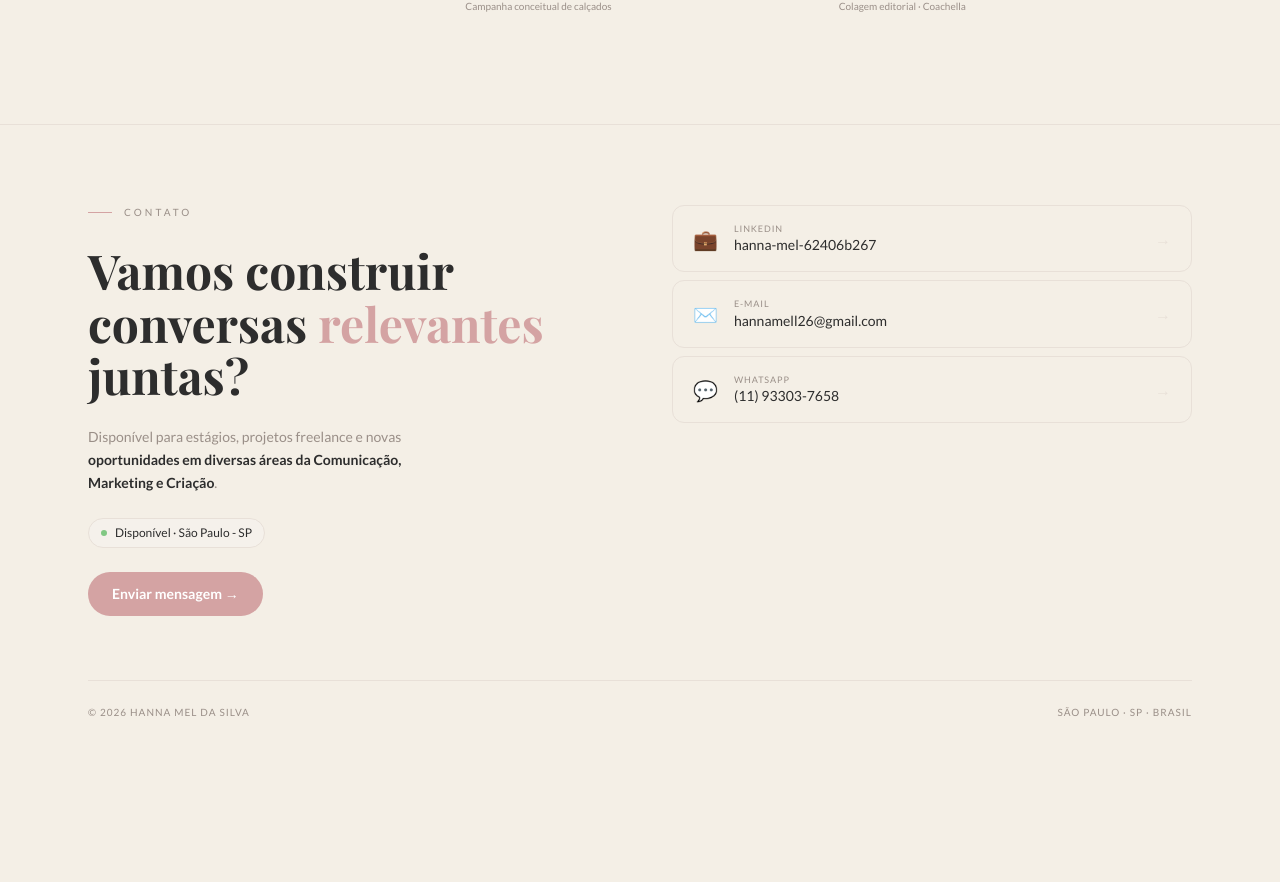
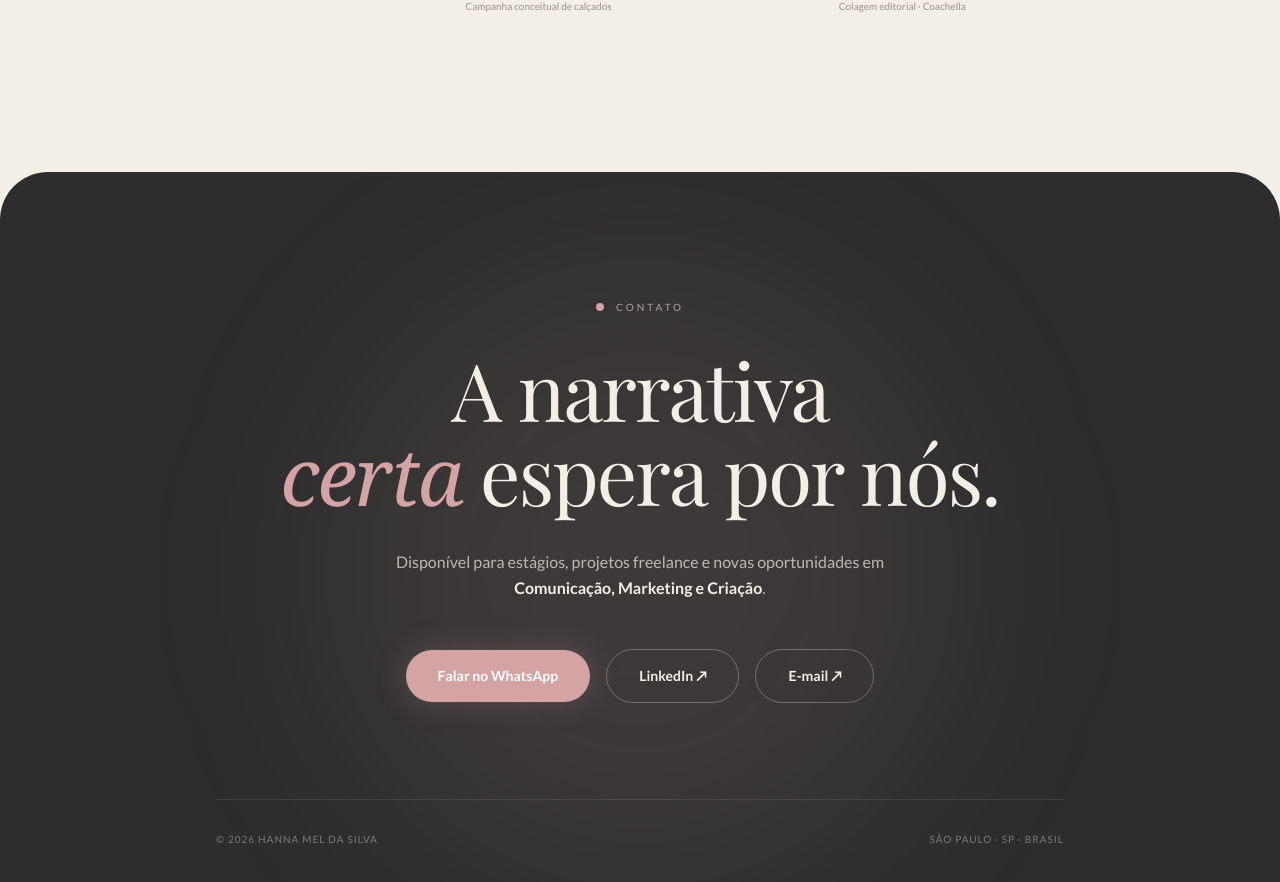
Before and after one commit to martins4936/portfolio-hanna, a Next.js app: page / in a window 1280 px wide. Shown: the part 2679-3561 px from the top of the page. Before the commit the page ends 3479 px from the top, so only its background shows below. Built offline with nearby package versions, Linux system fonts and the light colour scheme.

Commit message:
feat: redesign footer to Dark Minimalist concept for higher visual impact

```diff
--- a/components/Footer.tsx
+++ b/components/Footer.tsx
@@ -2,122 +2,88 @@
 
 import { useRef } from "react";
 import { motion, useInView } from "framer-motion";
-
-const links = [
-  { emoji: "💼", label: "LinkedIn",  handle: "hanna-mel-62406b267",  href: "https://www.linkedin.com/in/hanna-mel-62406b267/" },
-  { emoji: "✉️", label: "E-mail",    handle: "hannamell26@gmail.com", href: "mailto:hannamell26@gmail.com" },
-  { emoji: "💬", label: "WhatsApp",  handle: "(11) 93303-7658",       href: "https://wa.me/5511933037658" },
-];
 
 export default function Footer() {
   const ref = useRef<HTMLDivElement>(null);
   const inView = useInView(ref, { once: true, margin: "-60px" });
 
   return (
-    <footer id="contato" ref={ref} className="border-t border-[#E8E0D8] py-20">
-      <div className="max-w-6xl mx-auto px-6">
-        <div className="grid md:grid-cols-2 gap-16 items-start">
+    <footer id="contato" ref={ref} className="bg-[#2D2D2D] py-24 sm:py-32 rounded-t-[40px] md:rounded-t-[3rem] relative overflow-hidden mt-12">
 
-          {/* ── Headline ── */}
+      {/* Background Aura (brilho rosado sutil no fundo) */}
+      <div className="absolute top-1/2 left-1/2 -translate-x-1/2 -translate-y-1/2 w-[600px] h-[600px] bg-[#D4A3A3]/10 blur-[100px] rounded-full pointer-events-none"></div>
+
+      <div className="max-w-4xl mx-auto px-6 relative z-10 flex flex-col items-center text-center">
+
+        {/* Label */}
         <motion.div
-            initial={{ opacity: 0, y: 24 }}
+          initial={{ opacity: 0, y: 20 }}
           animate={inView ? { opacity: 1, y: 0 } : {}}
           transition={{ duration: 0.6 }}
-            className="flex flex-col gap-6"
+          className="flex items-center gap-3 mb-8"
         >
-            <div className="flex items-center gap-3">
-              <span className="w-6 h-px bg-[#D4A3A3]" />
-              <span className="text-[10px] tracking-[0.3em] uppercase text-[#9A8F88]">Contato</span>
-            </div>
+          <span className="w-2 h-2 rounded-full bg-[#D4A3A3]" />
+          <span className="text-[10px] tracking-[0.3em] uppercase text-[#F4EFE6]/60">Contato</span>
+        </motion.div>
 
-            <h2 className="font-[family-name:var(--font-display)] font-bold text-4xl md:text-5xl text-[#2D2D2D] leading-[1.1]">
-              Vamos construir<br />
-              conversas{" "}
-              <span className="text-[#D4A3A3]">relevantes</span>
-              <br />juntas?
-            </h2>
+        {/* Headline GIGANTE */}
+        <motion.h2
+          initial={{ opacity: 0, y: 30 }}
+          animate={inView ? { opacity: 1, y: 0 } : {}}
+          transition={{ duration: 0.7, delay: 0.1 }}
+          className="font-[family-name:var(--font-display)] text-5xl sm:text-7xl md:text-[5rem] text-[#F4EFE6] leading-[1.05] mb-8 tracking-tight"
+        >
+          A narrativa <br className="hidden sm:block" />
+          <span className="text-[#D4A3A3] italic font-serif">certa</span> espera por nós.
+        </motion.h2>
 
-            <p className="text-sm text-[#9A8F88] leading-relaxed max-w-[340px]">
-              Disponível para estágios, projetos freelance e novas{" "}
-              <span className="font-semibold text-[#2D2D2D]">
-                oportunidades em diversas áreas da Comunicação, Marketing e Criação
-              </span>.
-            </p>
+        {/* Bio */}
+        <motion.p
+          initial={{ opacity: 0, y: 20 }}
+          animate={inView ? { opacity: 1, y: 0 } : {}}
+          transition={{ duration: 0.7, delay: 0.2 }}
+          className="text-sm sm:text-base text-[#F4EFE6]/70 max-w-lg mb-12 leading-relaxed"
+        >
+          Disponível para estágios, projetos freelance e novas oportunidades em <span className="text-[#F4EFE6] font-semibold">Comunicação, Marketing e Criação</span>.
+        </motion.p>
 
-            {/* Badge disponível */}
-            <div className="inline-flex items-center gap-2 px-3 py-1.5
-                            bg-[#F5F1EB] border border-[#E8E0D8] rounded-full w-fit">
-              <span className="w-1.5 h-1.5 rounded-full bg-[#7BC67E] animate-pulse" />
-              <span className="text-xs text-[#2D2D2D]">Disponível · São Paulo - SP</span>
-            </div>
-
-            {/* CTA de e-mail com feedback tátil completo */}
+        {/* CTAs */}
+        <motion.div
+          initial={{ opacity: 0, y: 20 }}
+          animate={inView ? { opacity: 1, y: 0 } : {}}
+          transition={{ duration: 0.7, delay: 0.3 }}
+          className="flex flex-col sm:flex-row flex-wrap items-center justify-center gap-4 mb-24 w-full sm:w-auto"
+        >
           <a
             href="https://wa.me/5511933037658"
             target="_blank"
             rel="noopener noreferrer"
-              className="self-start px-6 py-3 text-sm font-semibold bg-[#D4A3A3] text-white rounded-full
-                         hover:bg-[#C09090] hover:shadow-[0_8px_30px_rgba(212,163,163,0.4)]
-                         active:scale-95 active:shadow-none
-                         transition-all duration-300 ease-in-out"
+            className="w-full sm:w-auto px-8 py-4 bg-[#D4A3A3] text-white rounded-full font-bold text-sm hover:scale-105 hover:bg-[#C09090] transition-all duration-300 shadow-[0_0_30px_rgba(212,163,163,0.25)] active:scale-95"
           >
-              Enviar mensagem →
+            Falar no WhatsApp
+          </a>
+          <a
+            href="https://www.linkedin.com/in/hanna-mel-62406b267/"
+            target="_blank"
+            rel="noopener noreferrer"
+            className="w-full sm:w-auto px-8 py-4 bg-transparent border border-[#F4EFE6]/30 text-[#F4EFE6] rounded-full font-bold text-sm hover:bg-[#F4EFE6] hover:text-[#2D2D2D] transition-all duration-300 active:scale-95"
+          >
+            LinkedIn ↗
+          </a>
+          <a
+            href="mailto:hannamell26@gmail.com"
+            className="w-full sm:w-auto px-8 py-4 bg-transparent border border-[#F4EFE6]/30 text-[#F4EFE6] rounded-full font-bold text-sm hover:bg-[#F4EFE6] hover:text-[#2D2D2D] transition-all duration-300 active:scale-95"
+          >
+            E-mail ↗
           </a>
         </motion.div>
 
-          {/* ── Links de contato ── */}
-          <div className="flex flex-col gap-2">
-            {links.map((l, i) => (
-              <motion.a
-                key={l.label}
-                href={l.href}
-                target="_blank"
-                rel="noopener noreferrer"
-                initial={{ opacity: 0, x: 20 }}
-                animate={inView ? { opacity: 1, x: 0 } : {}}
-                transition={{ duration: 0.45, delay: 0.2 + i * 0.08 }}
-                /*
-                  Hover:
-                  - -translate-y-1  → leve elevação
-                  - shadow-md       → sombra de profundidade
-                  - border rosé     → indicador de acento ativo
-                  Active:
-                  - scale-[0.98]    → compressão tátil ao clicar
-                */
-                className="group flex items-center gap-4 px-5 py-4
-                           border border-[#E8E0D8] rounded-xl
-                           bg-[#F4EFE6] hover:bg-[#F5E6E6]/40
-                           hover:border-[#D4A3A3] hover:-translate-y-1
-                           hover:shadow-[0_8px_24px_rgba(45,45,45,0.08)]
-                           active:scale-[0.98] active:translate-y-0 active:shadow-none
-                           transition-all duration-300 ease-in-out"
-              >
-                <span className="text-xl">{l.emoji}</span>
-                <div className="flex-1 min-w-0">
-                  <p className="text-[9px] tracking-widest uppercase text-[#9A8F88]">{l.label}</p>
-                  <p className="text-sm text-[#2D2D2D] group-hover:text-[#D4A3A3]
-                                transition-colors duration-300 font-medium truncate">
-                    {l.handle}
-                  </p>
-                </div>
-                <span className="text-[#E8E0D8] group-hover:text-[#D4A3A3]
-                                 group-hover:translate-x-1
-                                 transition-all duration-300 ease-in-out">
-                  →
-                </span>
-              </motion.a>
-            ))}
-          </div>
-        </div>
-
-        {/* ── Bottom bar ── */}
+        {/* Bottom Bar minimalista */}
         <motion.div
           initial={{ opacity: 0 }}
           animate={inView ? { opacity: 1 } : {}}
-          transition={{ delay: 0.7 }}
-          className="mt-16 pt-6 border-t border-[#E8E0D8]
-                     flex flex-col sm:flex-row justify-between gap-2
-                     text-[10px] tracking-widest uppercase text-[#9A8F88]"
+          transition={{ duration: 0.7, delay: 0.6 }}
+          className="w-full pt-8 border-t border-[#F4EFE6]/10 flex flex-col sm:flex-row justify-between items-center gap-4 text-[10px] tracking-widest uppercase text-[#F4EFE6]/40"
         >
           <p>© {new Date().getFullYear()} Hanna Mel da Silva</p>
           <p>São Paulo · SP · Brasil</p>
```
Lines whose indentation alone changed are shown as unchanged.
